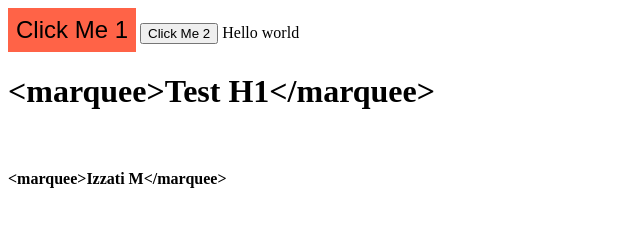
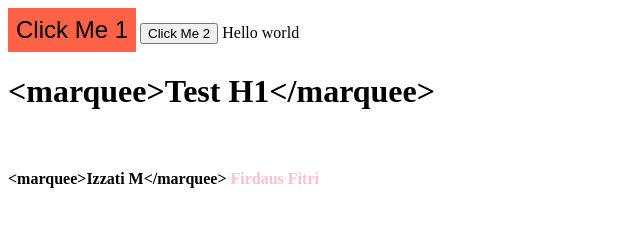
Before and after one commit to firdausfitri/jsDOM, a plain HTML site: page index.html in a window 1280 px wide. Both pictures are taken after a click on the button "Click Me 2". Shown: the full height of the page, 0-640 px from the left. Drawn offline with Linux system fonts and the light colour scheme.

Commit message:
update task

```diff
--- a/index.html
+++ b/index.html
@@ -10,7 +10,7 @@
 
 <body>
     <button id="btn-1" onclick="replaceClr()" onmouseover="changeText()" onmouseout="oriText()"></button>
-    <button class="btn-2">Click Me 2</button>
+    <button class="btn-2" onmouseover="addName()" onmouseout="clrName()">Click Me 2</button>
     <script src="main.js"></script>
 </body>
 
--- a/main.js
+++ b/main.js
@@ -46,3 +46,16 @@
 function oriText() {
     btn1.textContent = defaultText
 }
+
+
+//for btn-2
+const bName = document.createElement('b')
+bName.innerHTML = "Firdaus Fitri"
+
+function addName() {
+    body.append(bName)
+}
+
+function clrName() {
+    bName.style.color = "pink"
+}
```
